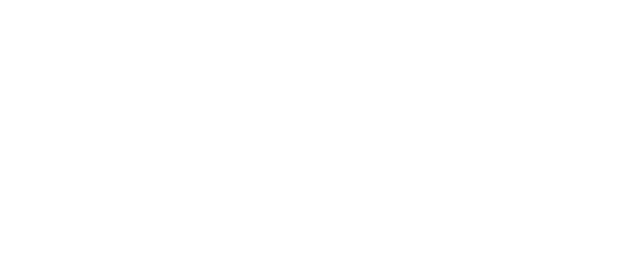
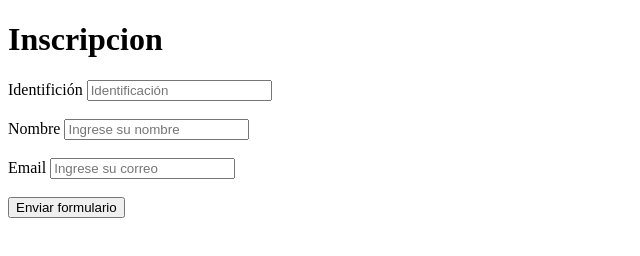
Before and after one commit to Yandall/dsll-web, a plain HTML site: page ejercicio html/inscripcion.html in a window 1280 px wide. Shown: the whole page, without its empty margins (0-640 px from the left). Drawn offline with Linux system fonts and the light colour scheme.

Commit message:
Formulario de incripción

```diff
--- a/ejercicio html/inscripcion.html
+++ b/ejercicio html/inscripcion.html
@@ -7,6 +7,19 @@
     <title>Inscripción</title>
 </head>
 <body>
-
+    <h1>Inscripcion</h1>
+    <form action="javascript:void(0)">
+        <label for="id">Identifición</label>
+        <input type="text" id="id", placeholder="Identificación" required>
+        <br><br>
+        <label for="nombre">Nombre</label>
+        <input type="text" id="nombre" placeholder="Ingrese su nombre" required>
+        <br><br>
+        <label for="email">Email</label>
+        <input type="email" id="email" placeholder="Ingrese su correo" required>
+        <br><br>
+        <input type="submit" value="Enviar formulario">
+        <br><br>
+    </form>
 </body>
 </html>
```
